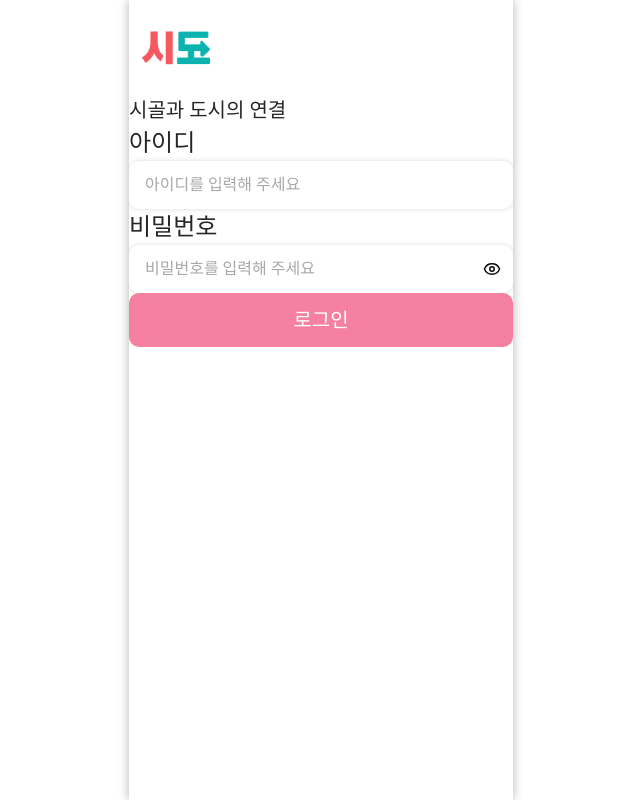
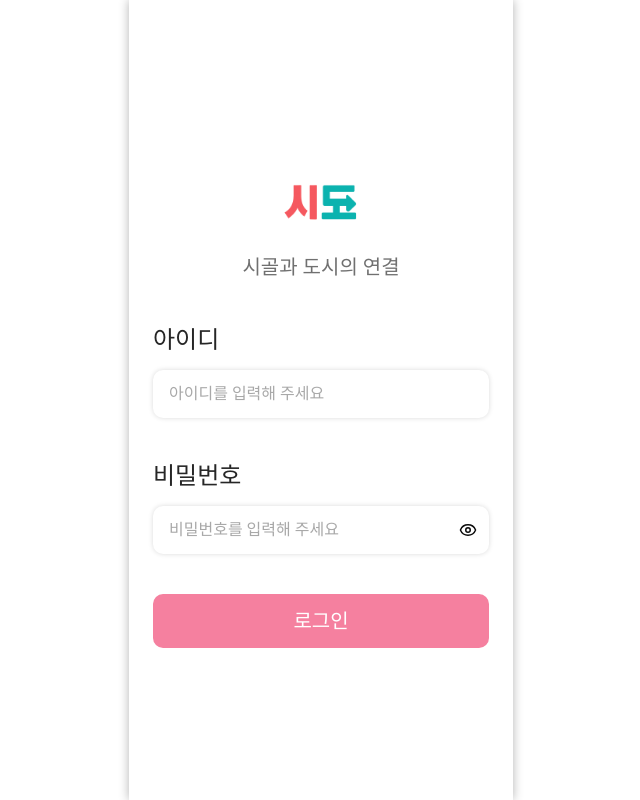
Before and after one commit to hanaro7team1/frontend, a Next.js app: page /auth/signin in a window 1280 px wide. Shown: the whole page, without its empty margins (319-959 px from the left). Built offline with nearby package versions, Linux system fonts and the light colour scheme; a web font is replaced by a local one.

Commit message:
set posision

```diff
--- a/src/app/auth/signin/page.tsx
+++ b/src/app/auth/signin/page.tsx
@@ -7,22 +7,31 @@ import { FormEvent, useState } from 'react';
 import { PasswordField } from '@/components/domain/admin/auth/PasswordField';
 import Image from 'next/image';
 import { Button, Input, Txt } from '@/components/atoms';
+import { string } from 'zod';
 
 export default function SignInPage() {
+  // db
+  const inpuuts = {
+    id : string,
+    pwd : string
+  };
+
+  const commonPosision = "flex flex-col gap-3"
 
   return (
-    <div>
-      <div>
-        <Image src='/images/Img_SIDO_LOGO.png' alt='시도 로고' width={95} height={95}/>
-        <Txt size={20} color='gray'>시골과 도시의 연결</Txt>
+
+    <div className='min-h-svh flex flex-col justify-center p-6 gap-10'>
+      <div className='flex flex-col items-center'>
+        <Image src='/images/Img_SIDO_LOGO.png' alt='시도 로고' width={100} height={100}/>
+        <Txt size={20} className='text-gray-070'>시골과 도시의 연결</Txt>
       </div>
 
-      <div>
+      <div className={`${commonPosision}`}>
         <Txt size={24}>아이디</Txt>
-        <Input placeholder='아이디를 입력해 주세요' />
+        <Input placeholder='아이디를 입력해 주세요'/>
       </div>
 
-      <div>
+      <div className={`${commonPosision}`}>
         <Txt size={24}>비밀번호</Txt>
         <PasswordField placeholder='비밀번호를 입력해 주세요' value={''} onChange={()=>{} } />
       </div>
```
